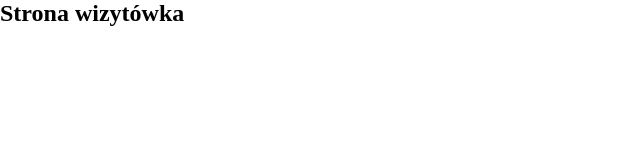
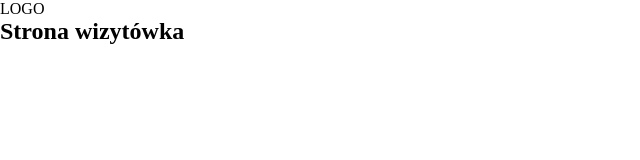
Before and after one commit to Bialcizq/Training2, a plain HTML site: page index.html in a window 1280 px wide. Shown: the whole page, without its empty margins (0-640 px from the left). Drawn offline with Linux system fonts and the light colour scheme.

Commit message:
fix changes

```diff
--- a/index.html
+++ b/index.html
@@ -9,6 +9,7 @@
 </head>
 <body>
     <header>
+        <p>LOGO</p>
     </header>
     <section>
         <h1>Strona wizytówka</h1>
```
